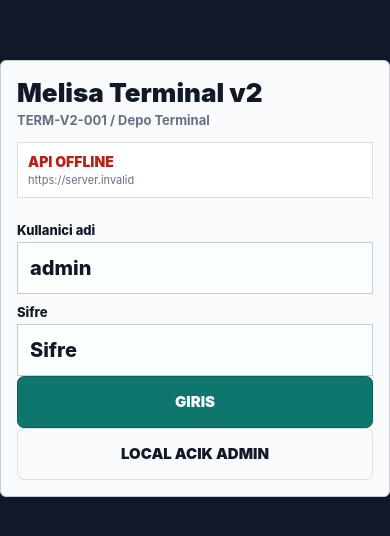
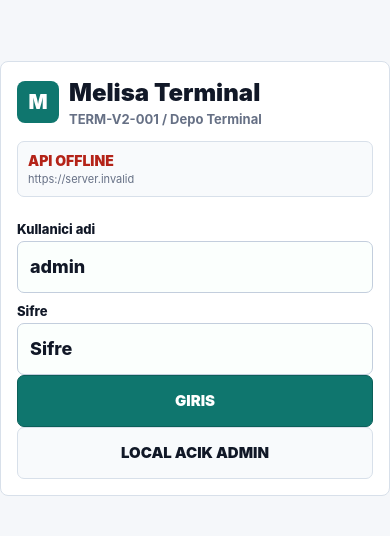
Before and after one commit to melihsnyldzz-ui/melisa-erp-v2, a React Native app in the folder apps/terminal-app/: screen / in a window 390 px wide. Shown: the part 144-680 px from the top of the page. Built offline with nearby package versions, Linux system fonts and the light colour scheme; no server answers.

Commit message:
style(terminal): apply ERP card styling across screens

```diff
--- a/apps/terminal-app/src/components/TerminalShell.js
+++ b/apps/terminal-app/src/components/TerminalShell.js
@@ -50,6 +50,9 @@ export function TerminalShell({ title, subtitle, session, syncState, children })
 const styles = StyleSheet.create({
   shell: {
     flex: 1,
+    width: '100%',
+    maxWidth: 560,
+    alignSelf: 'center',
     backgroundColor: colors.background,
   },
   topbar: {
--- a/apps/terminal-app/src/screens/DataUpdateScreen.js
+++ b/apps/terminal-app/src/screens/DataUpdateScreen.js
@@ -130,7 +130,7 @@ const styles = StyleSheet.create({
     backgroundColor: colors.panel,
     borderColor: colors.border,
     borderWidth: 1,
-    borderRadius: 4,
+    borderRadius: 8,
     paddingHorizontal: 12,
     paddingVertical: 10,
   },
--- a/apps/terminal-app/src/screens/HomeScreen.js
+++ b/apps/terminal-app/src/screens/HomeScreen.js
@@ -7,9 +7,12 @@ export function HomeScreen({ session, syncState, navigation, onLogout, onRefresh
   return (
     <ScrollView contentContainerStyle={styles.content}>
       <View style={styles.heroPanel}>
-        <Text style={styles.heroLabel}>Aktif terminal</Text>
-        <Text style={styles.heroTitle}>{terminalConfig.deviceName}</Text>
-        <Text style={styles.heroMeta}>{terminalConfig.terminalCode} / {session.user?.username || 'open-admin'}</Text>
+        <View style={styles.heroAccent} />
+        <View style={styles.heroTextBlock}>
+          <Text style={styles.heroLabel}>Aktif terminal</Text>
+          <Text style={styles.heroTitle}>{terminalConfig.deviceName}</Text>
+          <Text style={styles.heroMeta}>{terminalConfig.terminalCode} / {session.user?.username || 'open-admin'}</Text>
+        </View>
       </View>
 
       <View style={styles.primaryGrid}>
@@ -59,26 +62,36 @@ const styles = StyleSheet.create({
     gap: 12,
   },
   heroPanel: {
-    backgroundColor: colors.panelDark,
-    borderColor: colors.borderDark,
+    flexDirection: 'row',
+    gap: 12,
+    backgroundColor: colors.white,
+    borderColor: colors.border,
     borderWidth: 1,
-    borderRadius: 4,
+    borderRadius: 8,
     padding: 14,
   },
+  heroAccent: {
+    width: 6,
+    borderRadius: 5,
+    backgroundColor: colors.accent,
+  },
+  heroTextBlock: {
+    flex: 1,
+  },
   heroLabel: {
-    color: colors.headerSubtle,
+    color: colors.muted,
     fontSize: 11,
     fontWeight: '800',
     textTransform: 'uppercase',
   },
   heroTitle: {
-    color: colors.headerText,
+    color: colors.text,
     fontSize: 24,
     fontWeight: '900',
     marginTop: 3,
   },
   heroMeta: {
-    color: colors.headerSubtle,
+    color: colors.muted,
     fontSize: 12,
     fontWeight: '800',
     marginTop: 3,
@@ -97,17 +110,17 @@ const styles = StyleSheet.create({
     flex: 1,
     minHeight: 66,
     borderWidth: 1,
-    borderRadius: 4,
+    borderRadius: 8,
     paddingHorizontal: 10,
     paddingVertical: 8,
     justifyContent: 'center',
   },
   goodCard: {
-    backgroundColor: '#ecfff3',
+    backgroundColor: colors.successSoft,
     borderColor: colors.success,
   },
   badCard: {
-    backgroundColor: '#fff0f0',
+    backgroundColor: colors.dangerSoft,
     borderColor: colors.danger,
   },
   statusLabel: {
@@ -122,10 +135,10 @@ const styles = StyleSheet.create({
     marginTop: 3,
   },
   notice: {
-    backgroundColor: '#fff6dd',
+    backgroundColor: colors.warningSoft,
     borderColor: colors.warning,
     borderWidth: 1,
-    borderRadius: 4,
+    borderRadius: 8,
     padding: 12,
   },
   noticeTitle: {
--- a/apps/terminal-app/src/screens/LoginScreen.js
+++ b/apps/terminal-app/src/screens/LoginScreen.js
@@ -41,8 +41,15 @@ export function LoginScreen({ onLogin, syncState }) {
   return (
     <SafeAreaView style={styles.screen}>
       <View style={styles.card}>
-        <Text style={styles.title}>Melisa Terminal v2</Text>
-        <Text style={styles.subtitle}>{terminalConfig.terminalCode} / {terminalConfig.deviceName}</Text>
+        <View style={styles.brandRow}>
+          <View style={styles.brandMark}>
+            <Text style={styles.brandMarkText}>M</Text>
+          </View>
+          <View style={styles.brandText}>
+            <Text style={styles.title}>Melisa Terminal</Text>
+            <Text style={styles.subtitle}>{terminalConfig.terminalCode} / {terminalConfig.deviceName}</Text>
+          </View>
+        </View>
 
         <View style={styles.statusStrip}>
           <Text style={[styles.statusText, syncState.online ? styles.online : styles.offline]}>
@@ -87,19 +94,40 @@ const styles = StyleSheet.create({
   screen: {
     flex: 1,
     justifyContent: 'center',
-    backgroundColor: colors.header,
+    backgroundColor: colors.background,
     padding: 16,
   },
   card: {
-    backgroundColor: colors.panel,
-    borderColor: colors.borderDark,
+    backgroundColor: colors.white,
+    borderColor: colors.border,
     borderWidth: 1,
-    borderRadius: 6,
+    borderRadius: 8,
     padding: 16,
+  },
+  brandRow: {
+    flexDirection: 'row',
+    alignItems: 'center',
+    gap: 10,
+  },
+  brandMark: {
+    width: 42,
+    height: 42,
+    alignItems: 'center',
+    justifyContent: 'center',
+    borderRadius: 8,
+    backgroundColor: colors.accent,
+  },
+  brandMarkText: {
+    color: colors.headerText,
+    fontSize: 20,
+    fontWeight: '900',
+  },
+  brandText: {
+    flex: 1,
   },
   title: {
     color: colors.text,
-    fontSize: 26,
+    fontSize: 24,
     fontWeight: '900',
   },
   subtitle: {
@@ -112,7 +140,8 @@ const styles = StyleSheet.create({
     marginVertical: 14,
     borderColor: colors.border,
     borderWidth: 1,
-    backgroundColor: '#ffffff',
+    borderRadius: 7,
+    backgroundColor: colors.panel,
     padding: 10,
   },
   statusText: {
@@ -141,9 +170,10 @@ const styles = StyleSheet.create({
     minHeight: 52,
     borderColor: colors.borderDark,
     borderWidth: 1,
+    borderRadius: 7,
     backgroundColor: colors.input,
     color: colors.text,
-    fontSize: 20,
+    fontSize: 18,
     fontWeight: '800',
     paddingHorizontal: 12,
   },
--- a/apps/terminal-app/src/screens/NewSaleScreen.js
+++ b/apps/terminal-app/src/screens/NewSaleScreen.js
@@ -352,7 +352,7 @@ const styles = StyleSheet.create({
     backgroundColor: colors.panel,
     borderColor: colors.border,
     borderWidth: 1,
-    borderRadius: 4,
+    borderRadius: 8,
     padding: 12,
     gap: 8,
   },
@@ -381,7 +381,8 @@ const styles = StyleSheet.create({
     minHeight: 48,
     borderColor: colors.borderDark,
     borderWidth: 1,
-    backgroundColor: '#ffffff',
+    borderRadius: 7,
+    backgroundColor: colors.input,
     color: colors.text,
     fontSize: 18,
     fontWeight: '800',
@@ -391,7 +392,8 @@ const styles = StyleSheet.create({
     minHeight: 66,
     borderColor: colors.borderDark,
     borderWidth: 2,
-    backgroundColor: '#ffffff',
+    borderRadius: 8,
+    backgroundColor: colors.input,
     color: colors.text,
     fontSize: 28,
     fontWeight: '900',
@@ -400,7 +402,8 @@ const styles = StyleSheet.create({
   selectedBox: {
     borderColor: colors.success,
     borderWidth: 1,
-    backgroundColor: '#f2fff7',
+    borderRadius: 7,
+    backgroundColor: colors.successSoft,
     paddingHorizontal: 8,
   },
   resultList: {
--- a/apps/terminal-app/src/screens/ProductLookupScreen.js
+++ b/apps/terminal-app/src/screens/ProductLookupScreen.js
@@ -193,7 +193,7 @@ const styles = StyleSheet.create({
     backgroundColor: colors.panel,
     borderColor: colors.border,
     borderWidth: 1,
-    borderRadius: 4,
+    borderRadius: 8,
     padding: 12,
     gap: 10,
   },
@@ -215,7 +215,7 @@ const styles = StyleSheet.create({
     backgroundColor: colors.input,
     borderColor: colors.borderDark,
     borderWidth: 1,
-    borderRadius: 4,
+    borderRadius: 7,
     paddingHorizontal: 12,
     color: colors.text,
     fontSize: 16,
@@ -232,10 +232,10 @@ const styles = StyleSheet.create({
     fontWeight: '900',
   },
   resultPanel: {
-    backgroundColor: '#ffffff',
+    backgroundColor: colors.white,
     borderColor: colors.border,
     borderWidth: 1,
-    borderRadius: 4,
+    borderRadius: 8,
     padding: 10,
     gap: 8,
   },
@@ -248,13 +248,13 @@ const styles = StyleSheet.create({
   resultRow: {
     borderColor: colors.border,
     borderWidth: 1,
-    borderRadius: 4,
+    borderRadius: 7,
     padding: 10,
     backgroundColor: colors.panel,
   },
   selectedResultRow: {
     borderColor: colors.success,
-    backgroundColor: '#ecfff3',
+    backgroundColor: colors.successSoft,
   },
   resultName: {
     color: colors.text,
@@ -271,10 +271,10 @@ const styles = StyleSheet.create({
     minHeight: 170,
     justifyContent: 'center',
     alignItems: 'center',
-    backgroundColor: '#ffffff',
+    backgroundColor: colors.white,
     borderColor: colors.border,
     borderWidth: 1,
-    borderRadius: 4,
+    borderRadius: 8,
     padding: 12,
   },
   emptyTitle: {
@@ -289,10 +289,10 @@ const styles = StyleSheet.create({
     fontWeight: '700',
   },
   productPanel: {
-    backgroundColor: '#ffffff',
+    backgroundColor: colors.white,
     borderColor: colors.borderDark,
     borderWidth: 1,
-    borderRadius: 4,
+    borderRadius: 8,
     paddingHorizontal: 12,
     paddingVertical: 10,
   },
--- a/apps/terminal-app/src/screens/SettingsScreen.js
+++ b/apps/terminal-app/src/screens/SettingsScreen.js
@@ -116,7 +116,7 @@ const styles = StyleSheet.create({
     backgroundColor: colors.panel,
     borderColor: colors.border,
     borderWidth: 1,
-    borderRadius: 4,
+    borderRadius: 8,
     padding: 12,
     gap: 8,
   },
@@ -139,7 +139,8 @@ const styles = StyleSheet.create({
     minHeight: 56,
     borderColor: colors.borderDark,
     borderWidth: 1,
-    backgroundColor: '#ffffff',
+    borderRadius: 7,
+    backgroundColor: colors.input,
     color: colors.text,
     fontSize: 17,
     fontWeight: '800',
--- a/apps/terminal-app/src/screens/SyncStatusScreen.js
+++ b/apps/terminal-app/src/screens/SyncStatusScreen.js
@@ -124,7 +124,7 @@ const styles = StyleSheet.create({
     backgroundColor: colors.panel,
     borderColor: colors.border,
     borderWidth: 1,
-    borderRadius: 4,
+    borderRadius: 8,
     paddingHorizontal: 12,
     paddingVertical: 8,
   },
@@ -135,10 +135,10 @@ const styles = StyleSheet.create({
     marginBottom: 4,
   },
   queuePanel: {
-    backgroundColor: '#ffffff',
+    backgroundColor: colors.white,
     borderColor: colors.border,
     borderWidth: 1,
-    borderRadius: 4,
+    borderRadius: 8,
     padding: 10,
   },
   queueTitle: {
--- a/apps/terminal-app/src/styles/theme.js
+++ b/apps/terminal-app/src/styles/theme.js
@@ -13,8 +13,11 @@ export const colors = {
   accentDark: '#0b5f59',
   accentSoft: '#e8f5f2',
   success: '#0b7a3b',
+  successSoft: '#ecfdf3',
   danger: '#b42318',
+  dangerSoft: '#fef3f2',
   warning: '#b7791f',
+  warningSoft: '#fffbeb',
   input: '#fbfffd',
   disabled: '#cbd5e1',
   white: '#ffffff',
```
Also changed, not shown: apps/terminal-app/src/screens/BarcodeScreen.js (+5 -3 lines), apps/terminal-app/src/screens/FieldTestScreen.js (+7 -7 lines).
